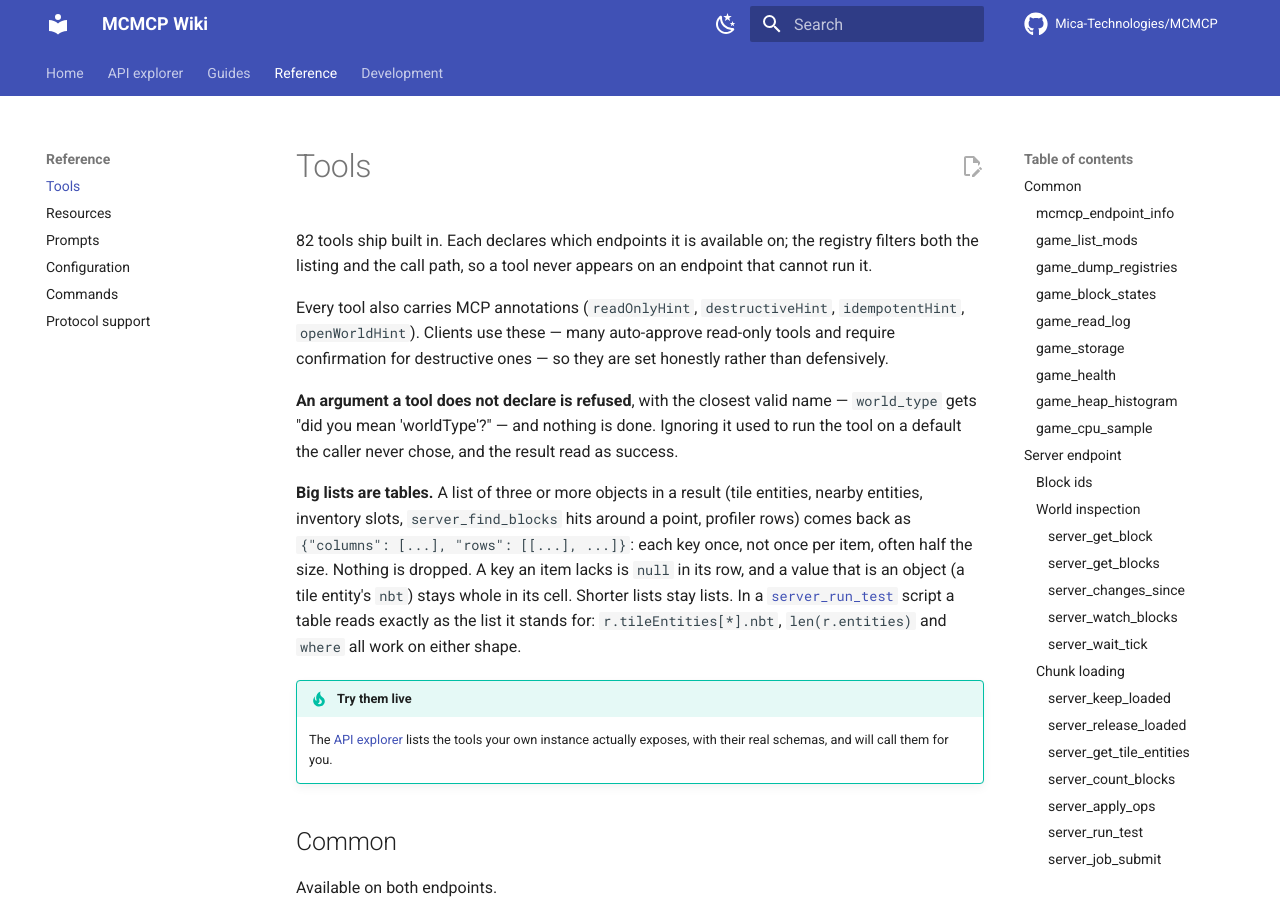
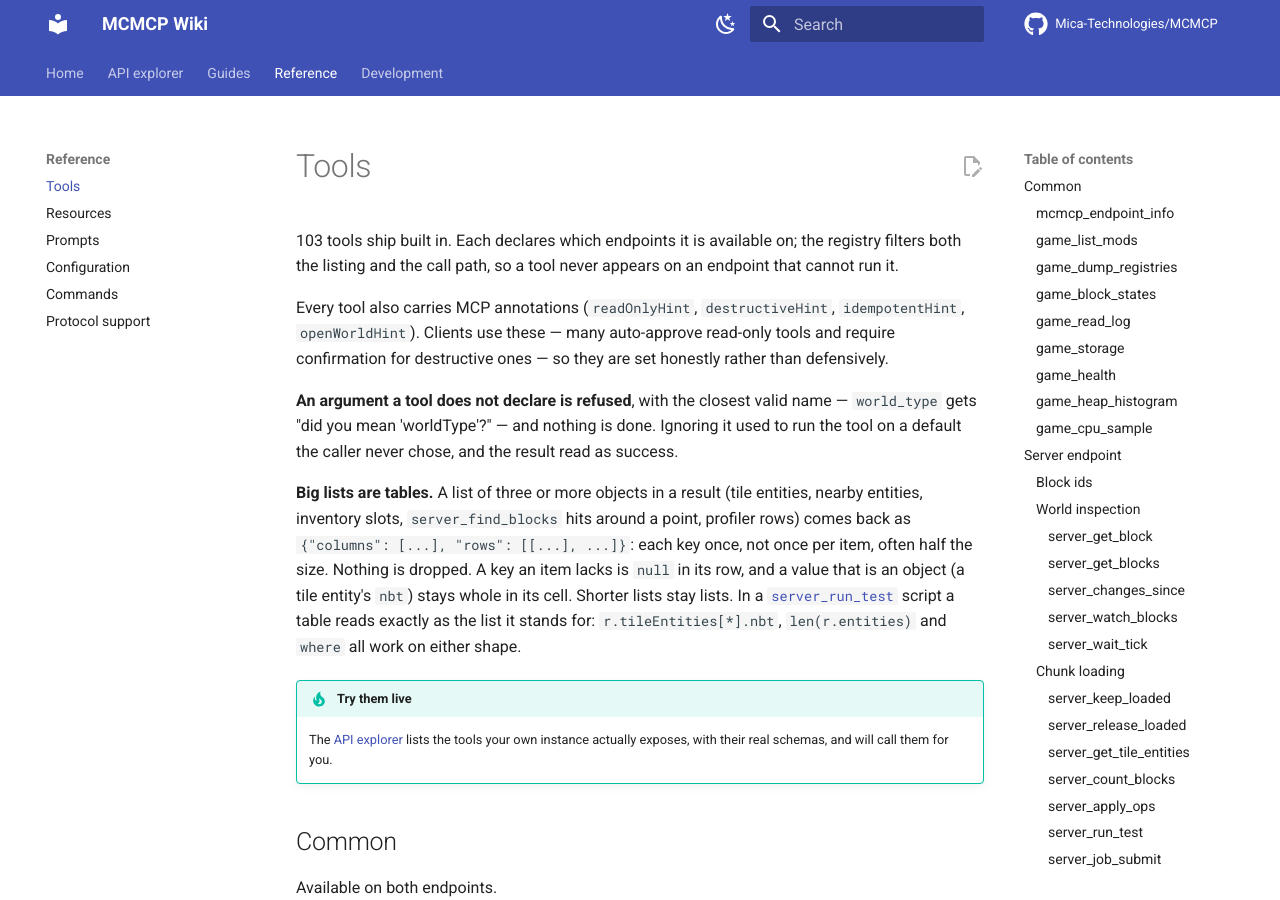
Before and after one commit to Mica-Technologies/MCMCP, an MkDocs documentation site: the page built from docs/reference/tools.md, in a window 1280 px wide and 900 px high. Built offline with MkDocs 1.6.1 and Material for MkDocs 9.7.7, drawn with Linux system fonts in a browser that asks for light colours; comment, search, counter and statistics services are not loaded.

Commit message:
Say 103 tools, which is how many are registered
The README and the tool reference both said 81 (82 after the entity
NBT split), from long before the last few dozen tools were added.
Every one of the 103 has a section in the reference.

Co-Authored-By: Claude Opus 5.5 <noreply@anthropic.com>

```diff
--- a/docs/reference/tools.md
+++ b/docs/reference/tools.md
@@ -1,6 +1,6 @@
 # Tools
 
-82 tools ship built in. Each declares which endpoints it is available on; the registry filters both
+103 tools ship built in. Each declares which endpoints it is available on; the registry filters both
 the listing and the call path, so a tool never appears on an endpoint that cannot run it.
 
 Every tool also carries MCP annotations (`readOnlyHint`, `destructiveHint`, `idempotentHint`,
```
Also changed, not shown: README.md (+1 -1 lines).
